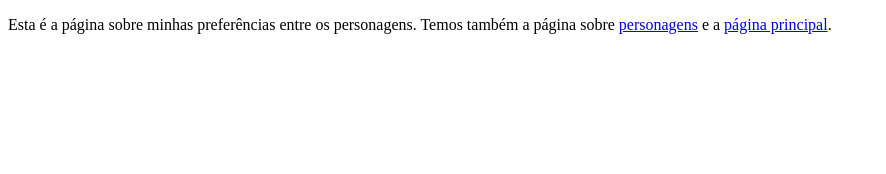
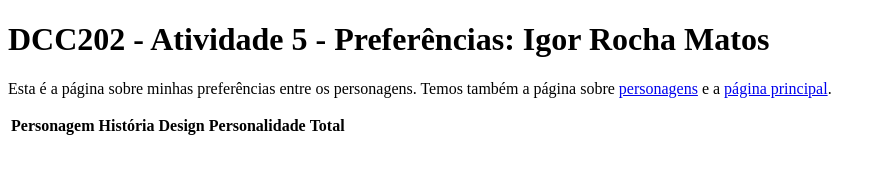
Before and after one commit to ufjf-dcc202/ufjf-dcc202-2023-3-b-atv5-matos17igor, a website: page preferencias.html in a window 1280 px wide. Shown: the whole page, without its empty margins (0-886 px from the left). Drawn offline with Linux system fonts and the light colour scheme.

Commit message:
estrutura das tabelas criadas

```diff
--- a/preferencias.html
+++ b/preferencias.html
@@ -7,7 +7,41 @@
 </head>
 <body>
     <main>
+        <h1>DCC202 - Atividade 5 - Preferências: Igor Rocha Matos</h1>
         <p>Esta é a página sobre minhas preferências entre os personagens. Temos também a página sobre <a href="personagens.html">personagens</a> e a <a href="index.html">página principal</a>.</p>
+        <table>
+            <thead>
+                <tr>
+                    <th>Personagem</th>
+                    <th>História</th>
+                    <th>Design</th>
+                    <th>Personalidade</th>
+                    <th>Total</th>
+                </tr>
+            </thead>
+            <tbody></tbody>
+            <tr>
+                <td></td>
+                <td></td>
+                <td></td>
+                <td></td>
+                <td></td>
+            </tr>
+            <tr>
+                <td></td>
+                <td></td>
+                <td></td>
+                <td></td>
+                <td></td>
+            </tr>
+            <tr>
+                <td></td>
+                <td></td>
+                <td></td>
+                <td></td>
+                <td></td>
+            </tr>
+        </table>
     </main>
 </body>
 </html>
```
